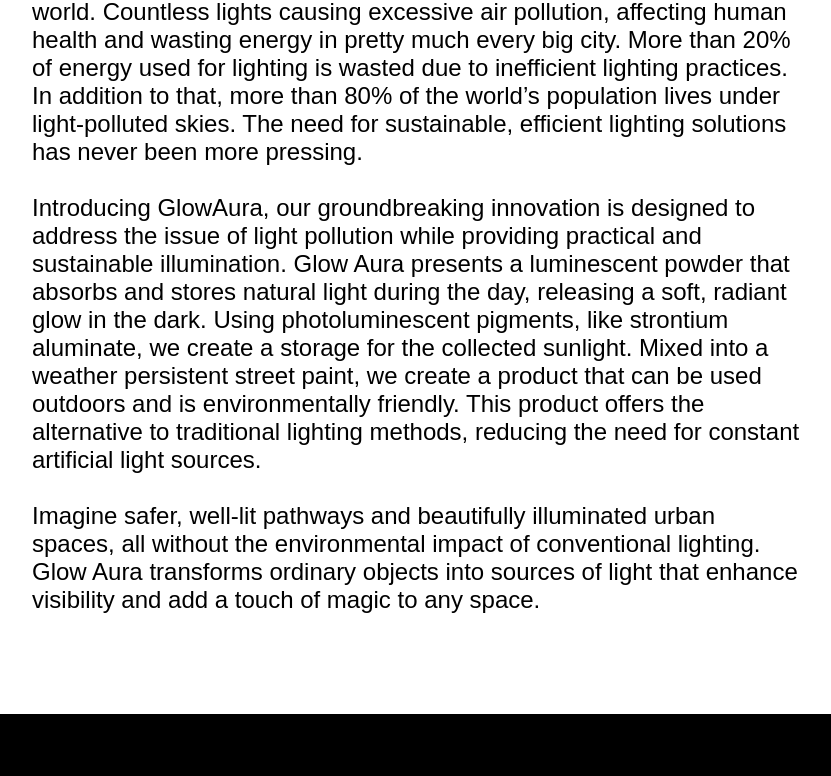
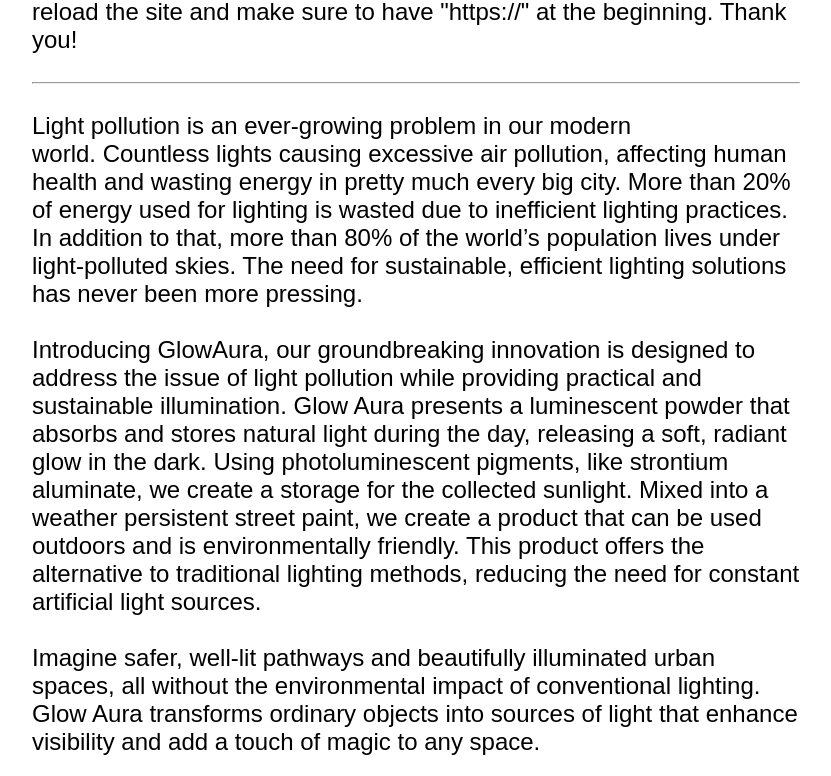
Before and after one commit to Joonnas/glowaura_prototype, a plain HTML site: page index.html in a window 1280 px wide. Shown: the part 970-1746 px from the top of the page, without its empty margins (224-1055 px from the left). Drawn offline with Linux system fonts and the light colour scheme.

Commit message:
Added info message

```diff
--- a/index.html
+++ b/index.html
@@ -17,6 +17,9 @@
         <div id="logo-container">
             <img src="./src/White_4.png" alt="GlowAura logo" id="logo">
         </div>
+
+        <b>Info:</b> If the application above shows an error message please try to reload the site and make sure to have "https://" at the beginning. Thank you! <br><br><hr><br>
+
         Light pollution is an ever-growing problem in our modern world. Countless lights causing excessive air pollution, affecting human health and wasting energy in pretty much every big city. More than 20% of energy used for lighting is wasted due to inefficient lighting practices. In addition to that, more than 80% of the world’s population lives under light-polluted skies. The need for sustainable, efficient lighting solutions has never been more pressing.<br><br>
         Introducing GlowAura, our groundbreaking innovation is designed to address the issue of light pollution while providing practical and sustainable illumination. Glow Aura presents a luminescent powder that absorbs and stores natural light during the day, releasing a soft, radiant glow in the dark. Using photoluminescent pigments, like strontium aluminate, we create a storage for the collected sunlight. Mixed into a weather persistent street paint, we create a product that can be used outdoors and is environmentally friendly. This  product offers the alternative to traditional lighting methods, reducing the need for constant artificial light sources.<br><br>
         Imagine safer, well-lit pathways and beautifully illuminated urban spaces, all without the environmental impact of conventional lighting. Glow Aura transforms ordinary objects into sources of light that enhance visibility and add a touch of magic to any space.
```
